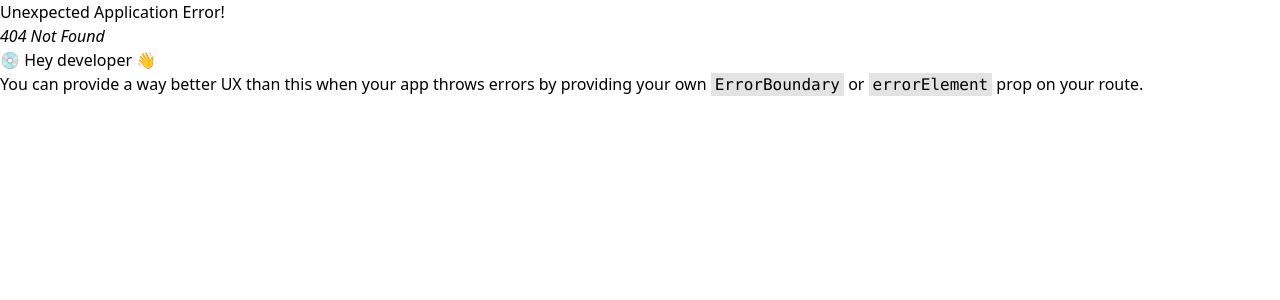
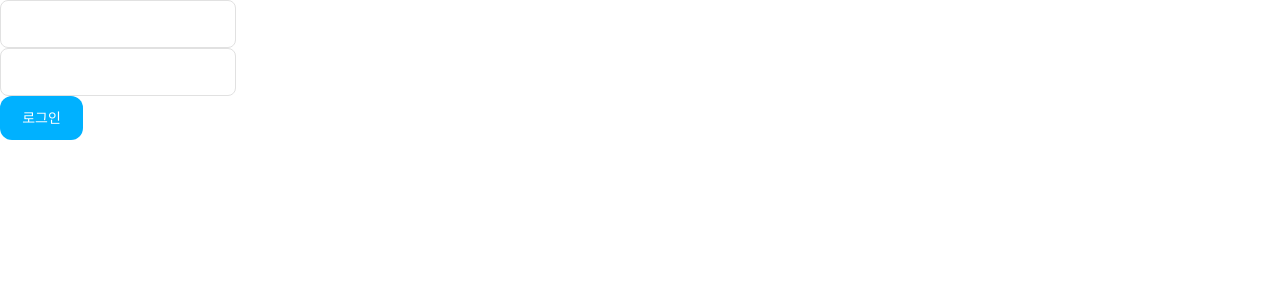
Before and after one commit to cwd3469/Front-OverBrain, a React (Vite) app: page /signin in a window 1280 px wide. Before the commit this address had no page. Shown: the top 300 px of the page. Built offline with nearby package versions, Linux system fonts and the light colour scheme.

Commit message:
OVB-1 feat : SigninPage 초기 개발

```diff
--- a/src/main.tsx
+++ b/src/main.tsx
@@ -3,11 +3,16 @@ import ReactDOM from 'react-dom/client';
 import './index.css';
 import { createBrowserRouter, RouterProvider } from 'react-router-dom';
 import MainPage from '@/pages/MainPage';
+import SigninPage from '@/pages/SigninPage';
 
 const router = createBrowserRouter([
   {
     path: '/',
     element: <MainPage />,
+  },
+  {
+    path: '/signin',
+    element: <SigninPage />,
   },
 ]);
 
--- /dev/null
+++ b/src/pages/SigninPage.tsx
@@ -0,0 +1,37 @@
+import React, { useState } from 'react';
+import { useForm, SubmitHandler } from 'react-hook-form';
+import { OLayout, OTextField, OCard, OButton } from '@components/common/index';
+
+type Inputs = {
+  userID: string;
+  pw: string;
+};
+
+const SigninPage = () => {
+  const {
+    register,
+    handleSubmit,
+    watch,
+    formState: { errors },
+  } = useForm<Inputs>();
+
+  const onSubmit: SubmitHandler<Inputs> = (data) => {
+    console.log(data);
+  };
+  return (
+    <OLayout>
+      <div className="flex flex-col gap-2">
+        <form onSubmit={handleSubmit(onSubmit)}>
+          <OTextField {...register('userID', { required: true })} />
+          <OTextField {...register('pw', { required: true })} type="password" />
+          <OButton type="submit" size="small">
+            로그인
+          </OButton>
+        </form>
+      </div>
+      {JSON.stringify(watch)}
+    </OLayout>
+  );
+};
+
+export default SigninPage;
```
